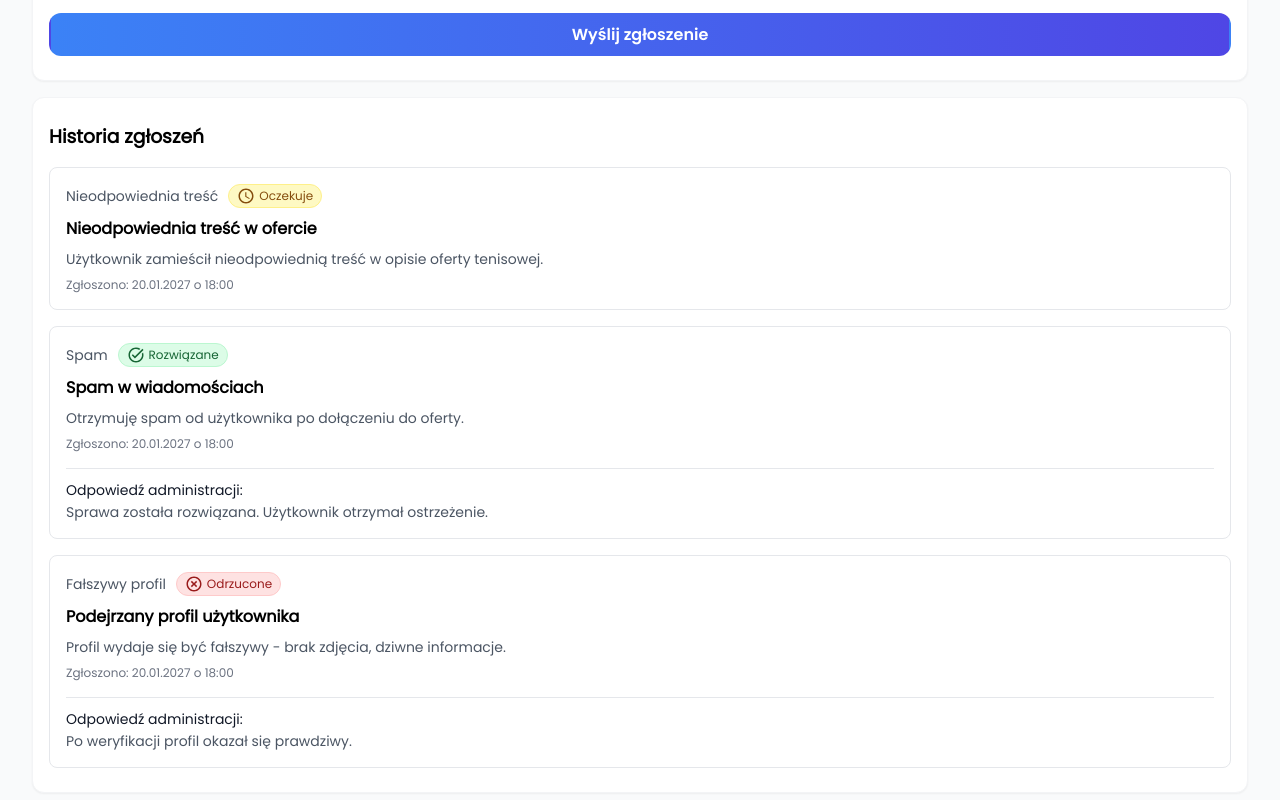
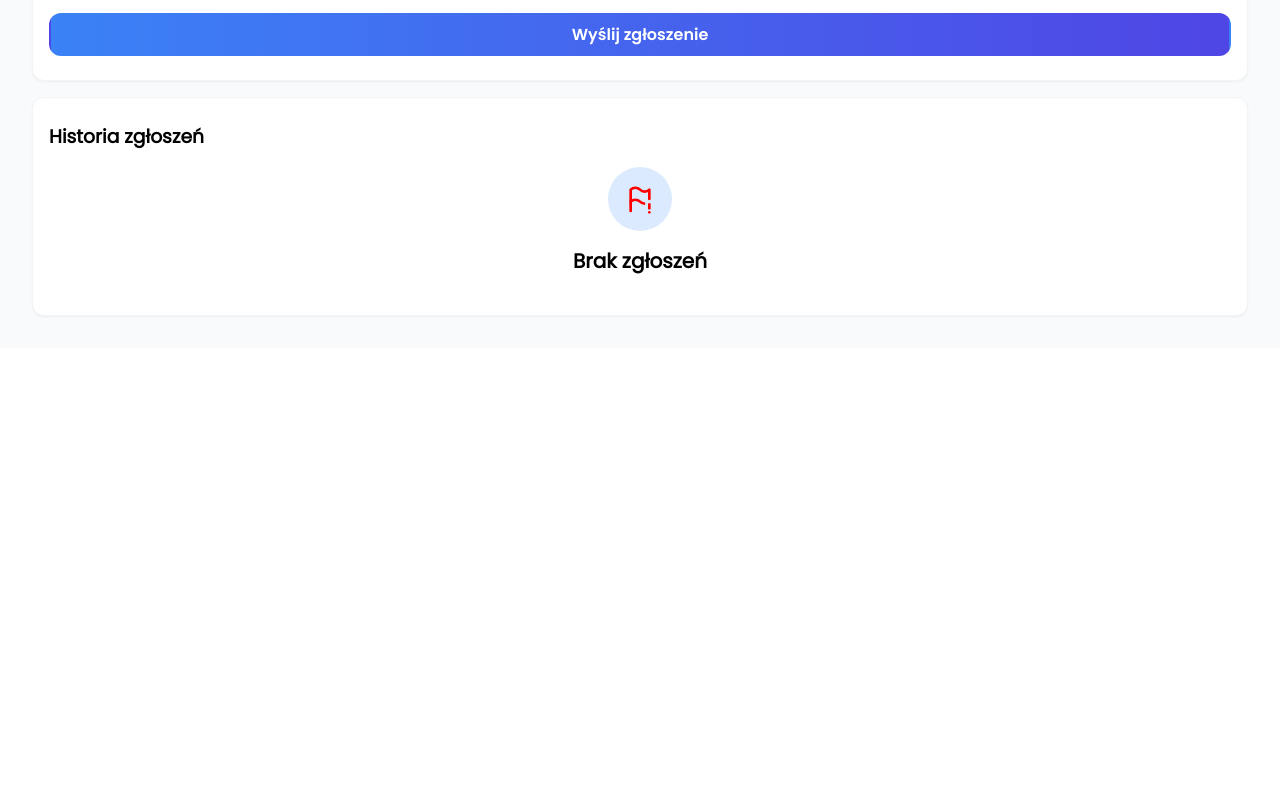
Before and after one commit to Michuxx/SportLinker, a React (Vite) app in the folder SportLinkerFrontend/: page /settings/reports in a window 1280 px wide. Shown: the part 624-1424 px from the top of the page. After the commit the page ends 972 px from the top, so only its background shows below. Built offline with nearby package versions, Linux system fonts and the light colour scheme.

Commit message:
adjusted nullComponent

```diff
--- a/SportLinkerFrontend/src/components/settingsSection/reportSettings/ReportSettings.jsx
+++ b/SportLinkerFrontend/src/components/settingsSection/reportSettings/ReportSettings.jsx
@@ -12,35 +12,35 @@ const ReportSettings = () => {
   });
 
   const [historyReports, setHistoryReports] = useState([
-    {
-      id: 1,
-      type: "inappropriateContent",
-      status: "pending",
-      title: "Nieodpowiednia treść w ofercie",
-      description:
-        "Użytkownik zamieścił nieodpowiednią treść w opisie oferty tenisowej.",
-      date: "2027-01-20T18:00",
-      response: null,
-    },
-    {
-      id: 2,
-      type: "spam",
-      status: "solved",
-      title: "Spam w wiadomościach",
-      description: "Otrzymuję spam od użytkownika po dołączeniu do oferty.",
-      date: "2027-01-20T18:00",
-      response: "Sprawa została rozwiązana. Użytkownik otrzymał ostrzeżenie.",
-    },
-    {
-      id: 3,
-      type: "fakeProfile",
-      status: "rejected",
-      title: "Podejrzany profil użytkownika",
-      description:
-        "Profil wydaje się być fałszywy - brak zdjęcia, dziwne informacje.",
-      date: "2027-01-20T18:00",
-      response: "Po weryfikacji profil okazał się prawdziwy.",
-    },
+    // {
+    //   id: 1,
+    //   type: "inappropriateContent",
+    //   status: "pending",
+    //   title: "Nieodpowiednia treść w ofercie",
+    //   description:
+    //     "Użytkownik zamieścił nieodpowiednią treść w opisie oferty tenisowej.",
+    //   date: "2027-01-20T18:00",
+    //   response: null,
+    // },
+    // {
+    //   id: 2,
+    //   type: "spam",
+    //   status: "solved",
+    //   title: "Spam w wiadomościach",
+    //   description: "Otrzymuję spam od użytkownika po dołączeniu do oferty.",
+    //   date: "2027-01-20T18:00",
+    //   response: "Sprawa została rozwiązana. Użytkownik otrzymał ostrzeżenie.",
+    // },
+    // {
+    //   id: 3,
+    //   type: "fakeProfile",
+    //   status: "rejected",
+    //   title: "Podejrzany profil użytkownika",
+    //   description:
+    //     "Profil wydaje się być fałszywy - brak zdjęcia, dziwne informacje.",
+    //   date: "2027-01-20T18:00",
+    //   response: "Po weryfikacji profil okazał się prawdziwy.",
+    // },
   ]);
 
   const [errors, setErrors] = useState({
@@ -88,7 +88,7 @@ const ReportSettings = () => {
     if (isValid) {
       const newReport = {
         ...reportForm,
-        id: Date.now(), // not temporal
+        id: Date.now(), //  temporal
         status: "pending",
         date: new Date().toISOString(),
         response: null,
--- a/SportLinkerFrontend/src/components/settingsSection/reportSettings/historyReports/HistoryReports.jsx
+++ b/SportLinkerFrontend/src/components/settingsSection/reportSettings/historyReports/HistoryReports.jsx
@@ -1,6 +1,7 @@
 import HistoryReportCard from "./historyReportCard/HistoryReportCard";
 import "./historyReports.css";
 import NullComponent from "../../../component-items/nullComponent/NullComponent";
+import { TbFlagExclamation } from "react-icons/tb";
 
 const HistoryReports = ({ historyReports }) => {
   return (
@@ -10,7 +11,10 @@ const HistoryReports = ({ historyReports }) => {
           <HistoryReportCard report={report} key={report.id} />
         ))
       ) : (
-        <NullComponent />
+        <NullComponent
+          icon={<TbFlagExclamation size={32} color="red" />}
+          title="Brak zgłoszeń"
+        />
       )}
     </div>
   );
```
